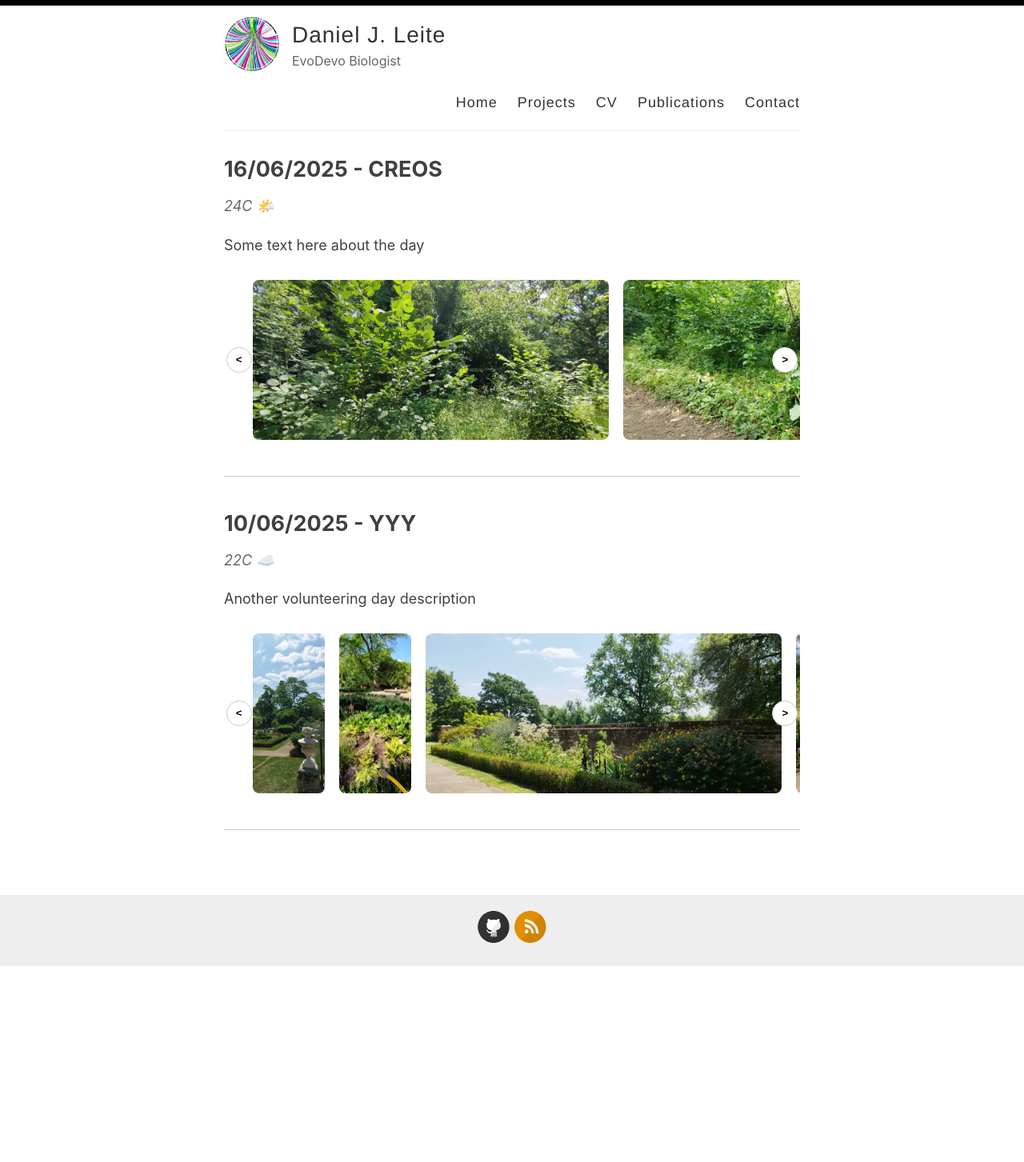
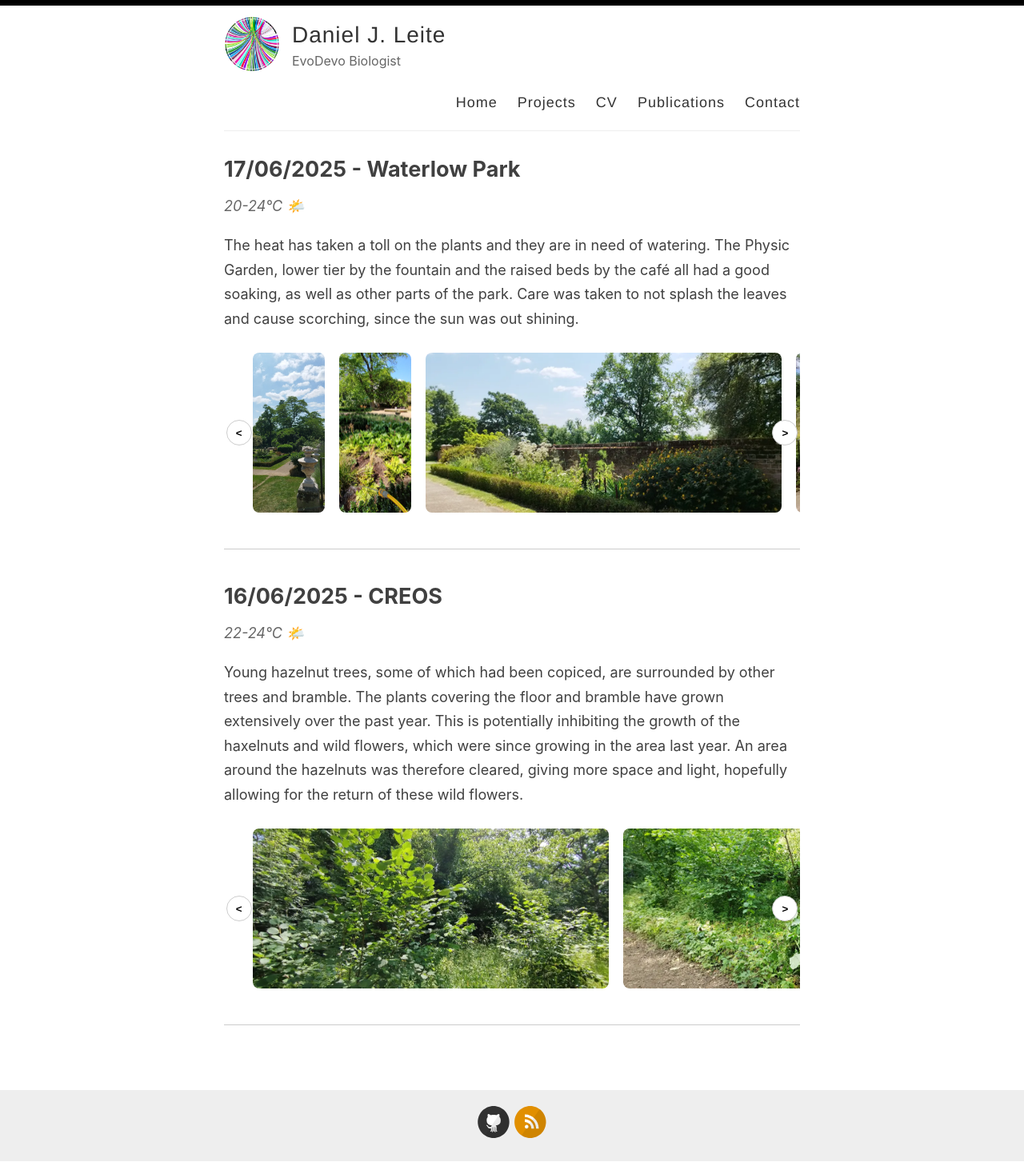
Before and after one commit to djleite/djleite.github.io, a Jekyll site: the page built from _pages/volunteering.md, in a window 1280 px wide. Shown: the whole page at 80% size. Built offline with Jekyll 4.4.1, drawn with Linux system fonts in a browser that asks for light colours; before the commit the page ends 1208 px from its top, so only the background shows below that.

Commit message:
add volunteering page

```diff
--- a/_data/volunteering.yaml
+++ b/_data/volunteering.yaml
@@ -1,11 +1,11 @@
+- date: 17/06/2025
+  site: Waterlow Park
+  weather: 20-24°C 🌤️
+  text: The heat has taken a toll on the plants and they are in need of watering. The Physic Garden, lower tier by the fountain and the raised beds by the café all had a good soaking, as well as other parts of the park. Care was taken to not splash the leaves and cause scorching, since the sun was out shining.
+  pictures: /images/vol/2025-06-17-image-04.webp, /images/vol/2025-06-17-image-05.webp, /images/vol/2025-06-17-image-02.webp, /images/vol/2025-06-17-image-07.webp
+
 - date: 16/06/2025
   site: CREOS
-  weather: 24C 🌤️
-  text: Some text here about the day
+  weather: 22-24°C 🌤️
+  text: Young hazelnut trees, some of which had been copiced, are surrounded by other trees and bramble. The plants covering the floor and bramble have grown extensively over the past year. This is potentially inhibiting the growth of the haxelnuts and wild flowers, which were since growing in the area last year. An area around the hazelnuts was therefore cleared, giving more space and light, hopefully allowing for the return of these wild flowers.
   pictures: /images/vol/2025-06-16-image-06.webp, /images/vol/2025-06-16-image-04.webp, /images/vol/2025-06-16-image-03.webp, /images/vol/2025-06-16-image-01.webp
-
-- date: 10/06/2025
-  site: YYY
-  weather: 22C ☁️
-  text: Another volunteering day description
-  pictures: /images/vol/2025-06-17-image-04.webp, /images/vol/2025-06-17-image-05.webp, /images/vol/2025-06-17-image-02.webp, /images/vol/2025-06-17-image-07.webp
```
